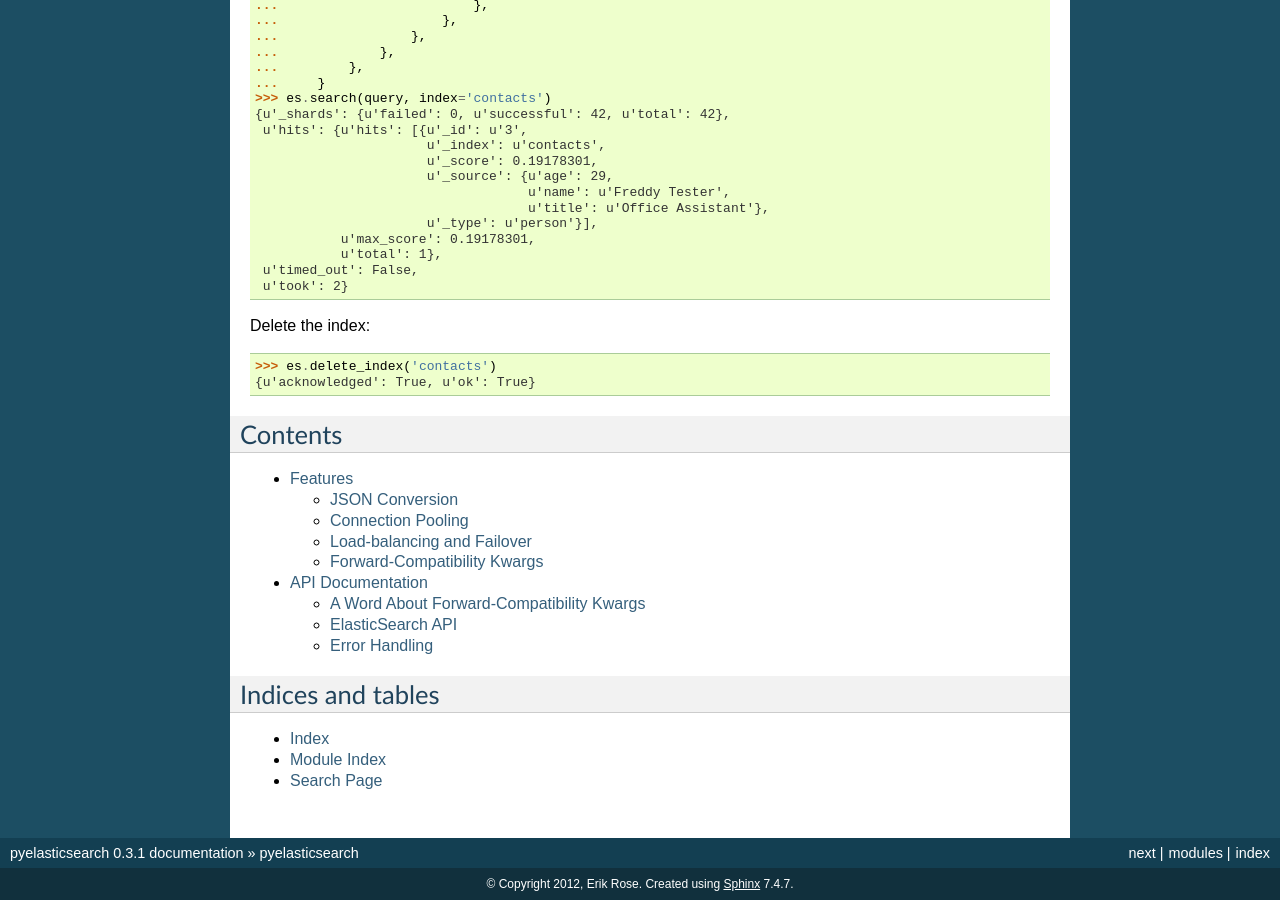
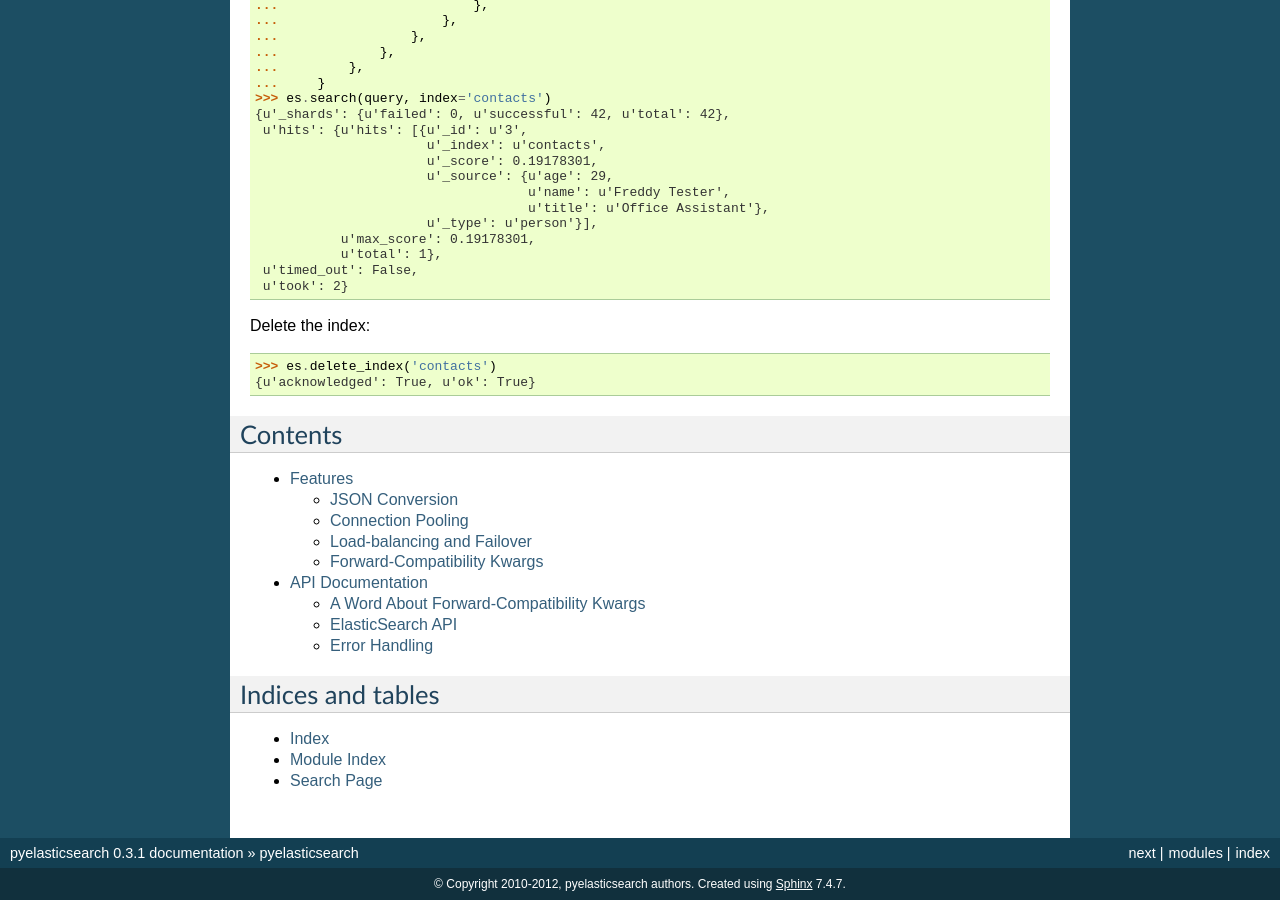
Before and after one commit to pyelasticsearch/pyelasticsearch, a Sphinx documentation site: the page built from docs/source/index.rst, in a window 1280 px wide and 900 px high, scrolled down 1392 px. Built offline with Sphinx 7.4.7, drawn with Linux system fonts in a browser that asks for light colours; pages that are not in the unit, such as notebooks, are missing from menus.

Commit message:
Fixed the author documentation config from Erik to the group of authors.

```diff
--- a/docs/source/conf.py
+++ b/docs/source/conf.py
@@ -42,7 +42,7 @@
 
 # General information about the project.
 project = u'pyelasticsearch'
-copyright = u'2012, Erik Rose'
+copyright = u'2010-2012, pyelasticsearch authors'
 
 # The version info for the project you're documenting, acts as replacement for
 # |version| and |release|, also used in various other places throughout the
@@ -187,7 +187,7 @@
 # (source start file, target name, title, author, documentclass [howto/manual]).
 latex_documents = [
   ('index', 'pyelasticsearch.tex', u'pyelasticsearch Documentation',
-   u'Erik Rose', 'manual'),
+   u'pyelasticsearch authors', 'manual'),
 ]
 
 # The name of an image file (relative to this directory) to place at the top of
@@ -217,7 +217,7 @@
 # (source start file, name, description, authors, manual section).
 man_pages = [
     ('index', 'pyelasticsearch', u'pyelasticsearch Documentation',
-     [u'Erik Rose'], 1)
+     [u'pyelasticsearch authors'], 1)
 ]
 
 # If true, show URL addresses after external links.
@@ -231,7 +231,7 @@
 #  dir menu entry, description, category)
 texinfo_documents = [
   ('index', 'pyelasticsearch', u'pyelasticsearch Documentation',
-   u'Erik Rose', 'pyelasticsearch', 'One line description of project.',
+   u'pyelasticsearch authors', 'pyelasticsearch', 'One line description of project.',
    'Miscellaneous'),
 ]
 
```
